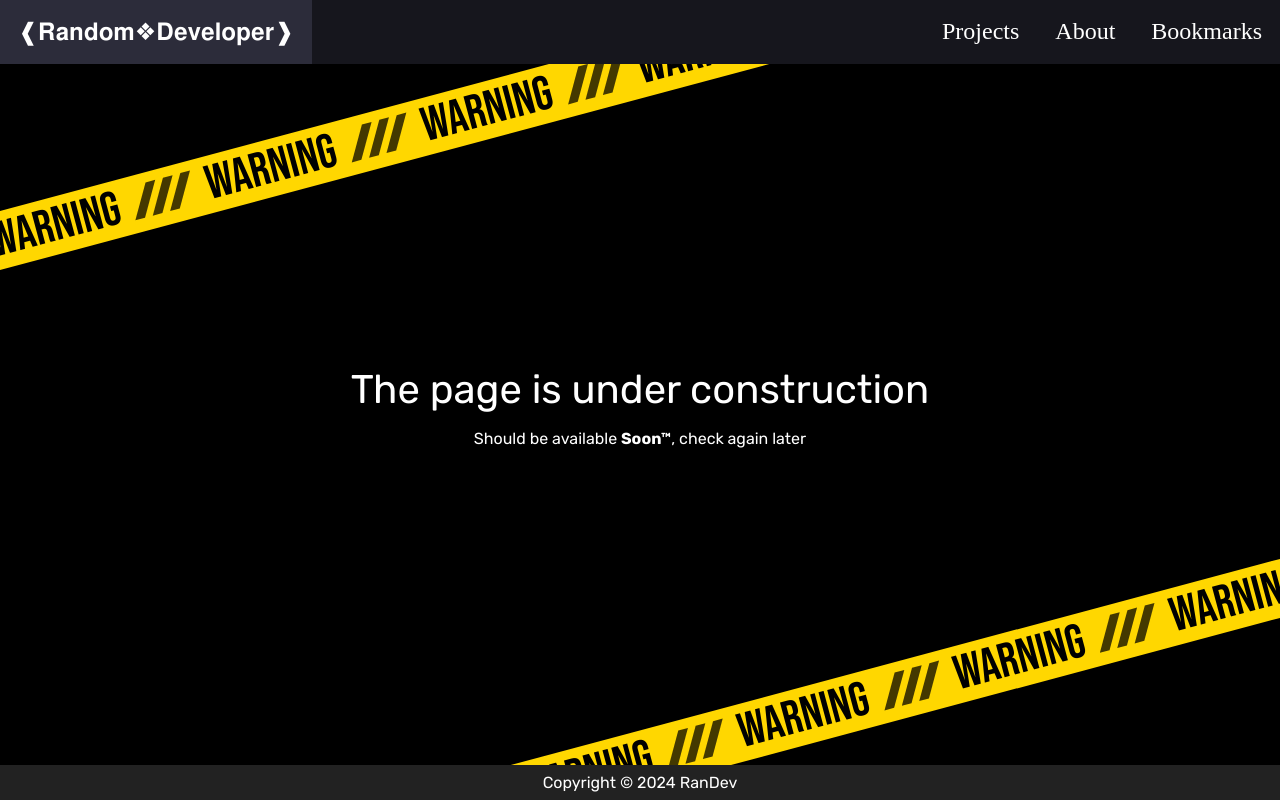
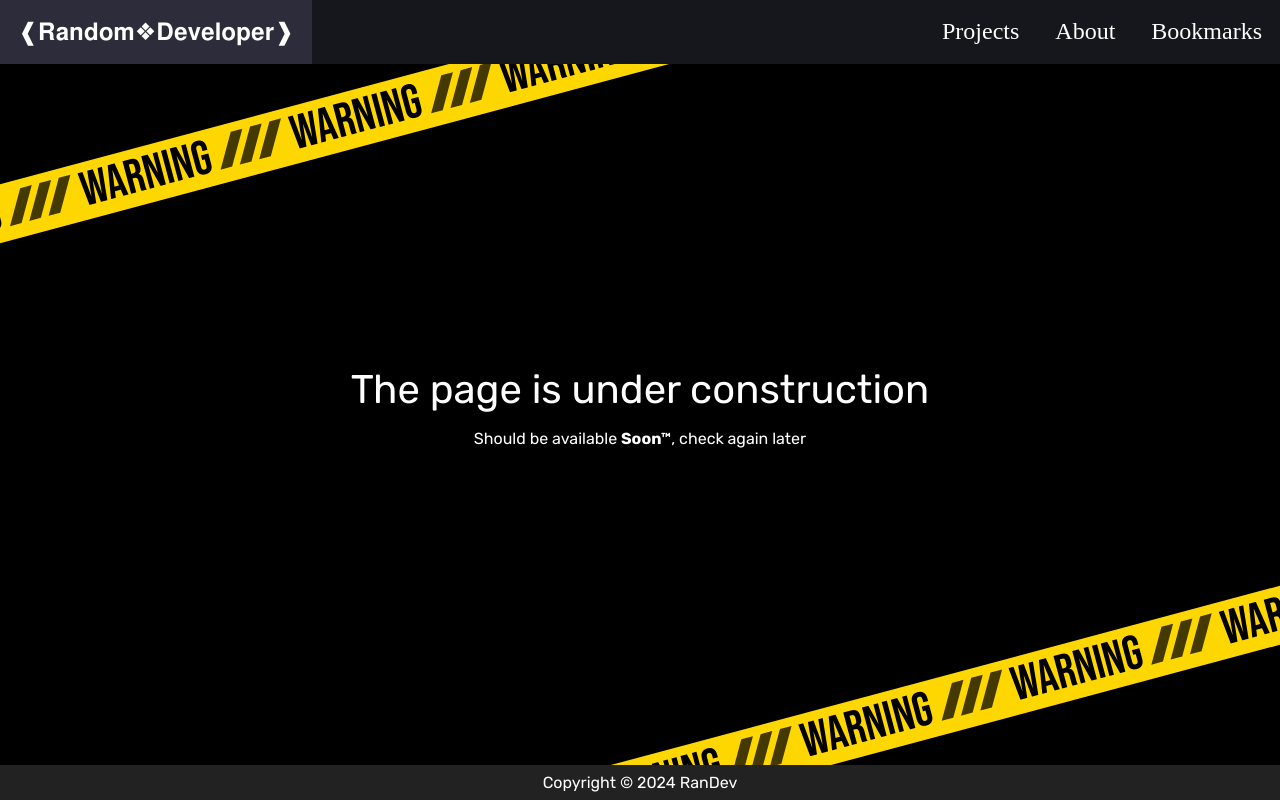
Before and after one commit to RandomNick7/PWLab2, a plain HTML site: page pages/under_construction.html in a window 1280 px wide. Drawn offline with Linux system fonts and the light colour scheme.

Commit message:
Improved the placeholder page, fixed a ticker bug

```diff
--- a/pages/under_construction.html
+++ b/pages/under_construction.html
@@ -17,11 +17,13 @@
         <section id="construction-warning">
             <div class="warning-ticker" id="ticker-top">
                 <div class="ticker-body">
+                    <div class="ticker-unit">
                         <span class="ticker-text">WARNING</span>
                         <div class="ticker-stripes">
                             <span class="ticker-box"></span>
                             <span class="ticker-box"></span>
                             <span class="ticker-box"></span>
+                        </div>
                     </div>
                 </div>
             </div>
@@ -31,11 +33,13 @@
             </div>
             <div class="warning-ticker" id="ticker-bot">
                 <div class="ticker-body">
+                    <div class="ticker-unit">
                         <span class="ticker-text">WARNING</span>
                         <div class="ticker-stripes">
                             <span class="ticker-box"></span>
                             <span class="ticker-box"></span>
                             <span class="ticker-box"></span>
+                        </div>
                     </div>
                 </div>
             </div>
--- a/scripts/under_construction.js
+++ b/scripts/under_construction.js
@@ -2,16 +2,11 @@ function extendStrips(){
     strip = document.getElementsByClassName("ticker-body");
     // For both strips, copy their contents until reaching their width
     Array.from(strip).forEach(elem => {
-        let instanceWidth = Array.from(elem.children).reduce(
-            (total, i) => total + i.offsetWidth, 0
-        )
-
-        let repeatCount = Math.ceil(elem.offsetWidth / instanceWidth)
-        let repeatText = elem.innerHTML;
-        elem.innerHTML = repeatText.repeat(repeatCount);
+        let stripUnit = elem.children[0];
+        let repeatCount = Math.ceil(elem.offsetWidth / stripUnit.offsetWidth)+1;
+        elem.innerHTML = stripUnit.outerHTML.repeat(repeatCount);
     })
 }
 
-
 window.onload = extendStrips;
 window.onresize = extendStrips;
--- a/styles/under_construction.css
+++ b/styles/under_construction.css
@@ -10,7 +10,7 @@
 
 @keyframes test{
     from {right: 0}
-    to {right: 224px}
+    to {right: 218px}
 }
 
 #construction-warning{
@@ -31,7 +31,6 @@
 .ticker-body{
     position: relative;
     display:flex;
-    align-items: center;
     width: 100%;
     animation-name: test;
     animation-duration: 1s;
@@ -39,10 +38,9 @@
     animation-timing-function: linear;
 }
 
-
 #ticker-top{
     top: 0%;
-    transform: translate(-50px, -10px) rotate(-15deg);
+    transform: translate(-150px, -10px) rotate(-15deg);
 }
 
 #ticker-top > .ticker-body{
@@ -51,15 +49,21 @@
 
 #ticker-bot{
     bottom: 0%;
-    transform: translate(50px, 10px) rotate(-15deg);
+    transform: translate(150px, 10px) rotate(-15deg);
+}
+
+.ticker-unit{
+    display: flex;
+    align-items: center;
 }
 
 .ticker-stripes{
-    flex-shrink: 0;
+    display: flex;
+    /* Weird half-pixel value to vertically align with the text */
+    margin: 0 12px 4.5px;
 }
 
 .ticker-text{
-    padding: 0 20px;
     font-size: 48px;
     font-family: 'Bebas Neue', sans-serif;
     font-weight: 400;
@@ -68,10 +72,10 @@
 .ticker-box{
     background-color: #000000bb;
     height: 34px;
-    width: 10px;
+    width: 12px;
     display: inline-block;
     transform: skewX(-30deg);
-    margin: 0 2px;
+    margin: 0 4px;
 }
 
 #warning-content{
```
Lines whose indentation alone changed are shown as unchanged.
